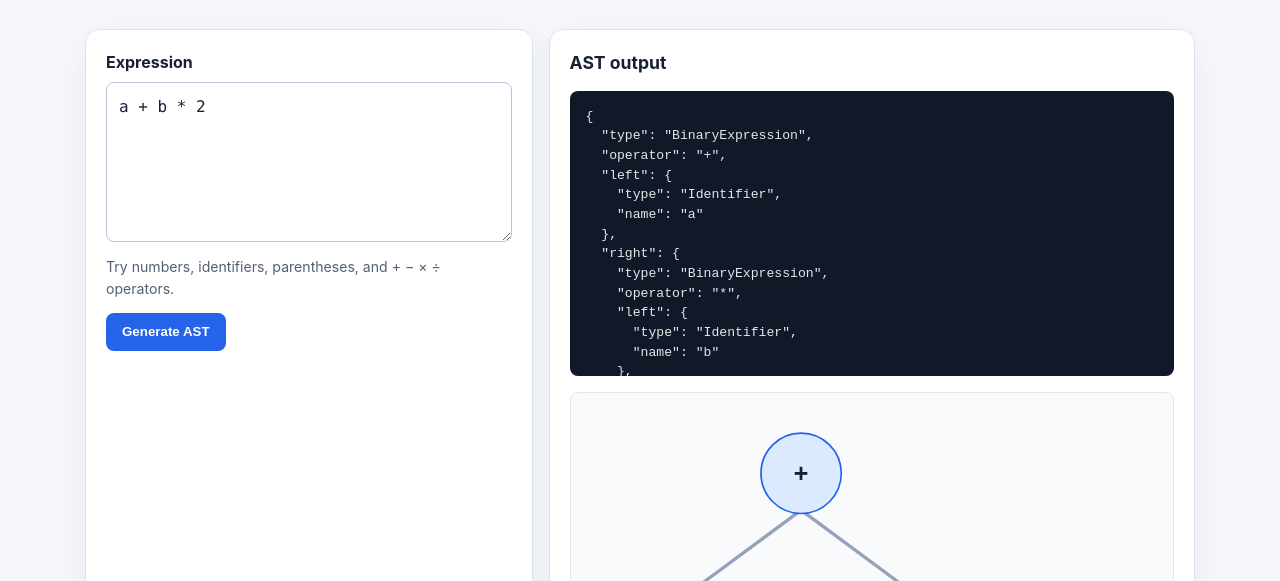
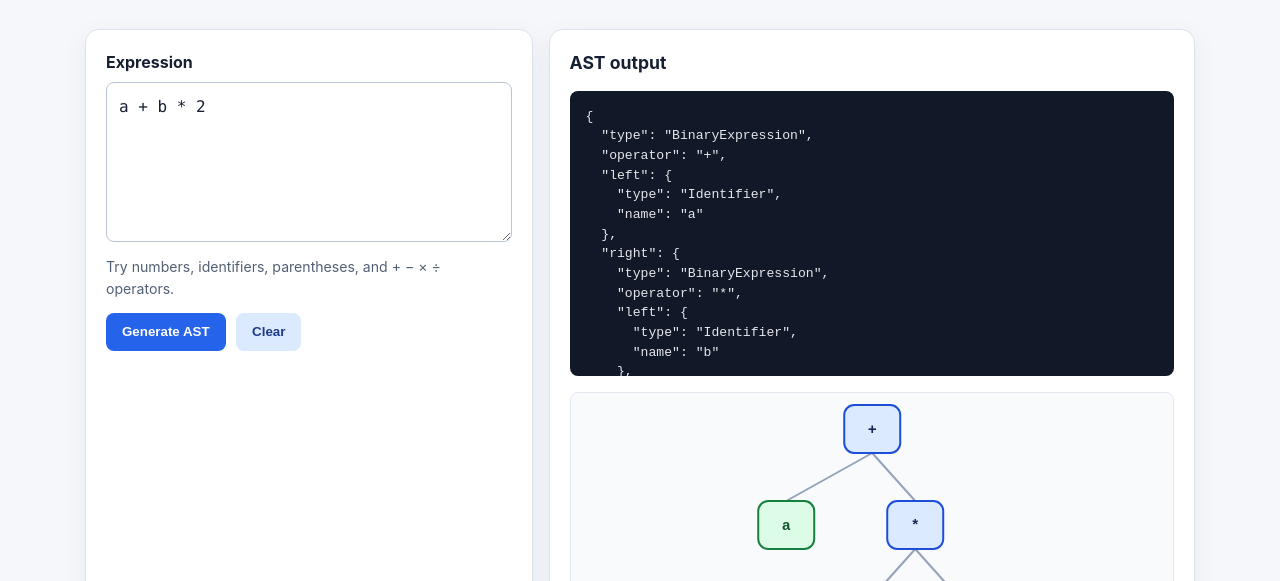
Before and after one commit to Apurba-0001/ParseVision, a website built with Vite: page index.html in a window 1280 px wide. Both pictures are taken after a click on the button "Generate AST". Shown: the part 219-800 px from the top of the page. Built offline with nearby package versions, Linux system fonts and the light colour scheme.

Commit message:
feat: add accessible SVG AST visualizer

```diff
--- a/src/components/editor.js
+++ b/src/components/editor.js
@@ -1,7 +1,8 @@
 export function createEditor(initialValue = 'a + b * 2') {
   const section = document.createElement('section');
   section.className = 'panel editor-panel';
-  section.innerHTML = `<label for="expression">Expression</label><textarea id="expression" spellcheck="false" aria-describedby="expression-help"></textarea><p id="expression-help">Try numbers, identifiers, parentheses, and + − × ÷ operators.</p><button type="button">Generate AST</button>`;
+  section.innerHTML = `<label for="expression">Expression</label><textarea id="expression" spellcheck="false" aria-describedby="expression-help"></textarea><p id="expression-help">Try numbers, identifiers, parentheses, and + − × ÷ operators.</p><div class="editor-actions"><button type="button">Generate AST</button><button class="button-secondary" type="button">Clear</button></div>`;
   section.querySelector('textarea').value = initialValue;
-  return { element: section, input: section.querySelector('textarea'), button: section.querySelector('button') };
+  const [button, clearButton] = section.querySelectorAll('button');
+  return { element: section, input: section.querySelector('textarea'), button, clearButton };
 }
--- a/src/components/outputPanel.js
+++ b/src/components/outputPanel.js
@@ -1,6 +1,6 @@
 export function createOutputPanel() {
   const section = document.createElement('section');
   section.className = 'panel output-panel';
-  section.innerHTML = '<h2>AST output</h2><pre aria-live="polite">Generate an expression to inspect its AST.</pre><svg role="img"></svg>';
+  section.innerHTML = '<h2>AST output</h2><pre aria-live="polite">Generate an expression to inspect its AST.</pre><div class="visualization-scroll"><svg role="img" aria-label="AST visualization area"></svg></div>';
   return { element: section, json: section.querySelector('pre'), svg: section.querySelector('svg') };
 }
--- a/src/main.js
+++ b/src/main.js
@@ -3,7 +3,7 @@ import { createEditor } from './components/editor.js';
 import { createOutputPanel } from './components/outputPanel.js';
 import { createErrorPanel } from './components/errorPanel.js';
 import { parse } from './parser/parser.js';
-import { renderTree } from './visualizer/treeRenderer.js';
+import { renderEmptyTree, renderTree } from './visualizer/treeRenderer.js';
 
 const app = document.querySelector('#app');
 const editor = createEditor(); const output = createOutputPanel(); const errors = createErrorPanel();
@@ -11,9 +11,27 @@ app.innerHTML = '<header><p class="eyebrow">Interactive parsing lab</p><h1>Parse
 const workspace = document.createElement('div'); workspace.className = 'workspace'; workspace.append(editor.element, output.element); app.append(workspace, errors.element);
 
 function generate() {
-  try { const ast = parse(editor.input.value); errors.clear(); output.json.textContent = JSON.stringify(ast, null, 2); renderTree(output.svg, ast); }
-  catch (error) { output.json.textContent = 'No AST generated.'; output.svg.replaceChildren(); errors.show(error.message); }
+  try {
+    const ast = parse(editor.input.value);
+    output.json.textContent = JSON.stringify(ast, null, 2);
+    renderTree(output.svg, ast);
+    errors.clear();
+  } catch (error) {
+    output.json.textContent = 'No AST generated.';
+    renderEmptyTree(output.svg, 'Fix the expression to generate an AST.');
+    errors.show(error.message);
+  }
 }
+
+function clear() {
+  editor.input.value = '';
+  output.json.textContent = 'Enter an expression, then select Generate AST.';
+  renderEmptyTree(output.svg);
+  errors.clear();
+  editor.input.focus();
+}
+
 editor.button.addEventListener('click', generate);
+editor.clearButton.addEventListener('click', clear);
 editor.input.addEventListener('keydown', (event) => { if ((event.ctrlKey || event.metaKey) && event.key === 'Enter') generate(); });
-generate();
+renderEmptyTree(output.svg);
--- a/src/styles/style.css
+++ b/src/styles/style.css
@@ -14,9 +14,15 @@ textarea:focus { outline: 3px solid #bfdbfe; border-color: #2563eb; }
 .editor-panel p { color: #526074; font-size: .88rem; }
 button { border: 0; border-radius: 8px; background: #2563eb; color: white; padding: .72rem 1rem; cursor: pointer; }
 button:hover { background: #1d4ed8; }
+.editor-actions { display: flex; flex-wrap: wrap; gap: .65rem; }
+.button-secondary { color: #1e3a8a; background: #dbeafe; }
+.button-secondary:hover { background: #bfdbfe; }
 pre { min-height: 175px; max-height: 285px; overflow: auto; padding: 1rem; border-radius: 8px; background: #111827; color: #e5e7eb; font-size: .82rem; }
-svg { display: block; width: 100%; min-height: 260px; margin-top: 1rem; background: #f8fafc; border: 1px solid #e2e8f0; border-radius: 8px; }
+.visualization-scroll { overflow-x: auto; margin-top: 1rem; border: 1px solid #e2e8f0; border-radius: 8px; background: #f8fafc; }
+svg { display: block; width: 100%; min-height: 260px; }
 .tree-edge { stroke: #94a3b8; stroke-width: 2; }
-svg text { font: 700 15px ui-monospace, monospace; fill: #172033; }
+.tree-node rect { stroke-width: 2; }
+svg text { font: 700 15px ui-monospace, monospace; }
+.tree-empty-message { fill: #526074; font: 600 16px Inter, ui-sans-serif, system-ui, sans-serif; }
 .error-message { margin: 1rem 0 0; padding: .8rem 1rem; color: #991b1b; background: #fef2f2; border: 1px solid #fecaca; border-radius: 8px; }
 @media (max-width: 760px) { #app { padding-top: 2rem; } .workspace { grid-template-columns: 1fr; } }
--- a/src/visualizer/nodeStyles.js
+++ b/src/visualizer/nodeStyles.js
@@ -1,6 +1,17 @@
+/** Centralized visual tokens for AST nodes. */
 export const NODE_STYLES = Object.freeze({
-  BinaryExpression: { fill: '#dbeafe', stroke: '#2563eb' },
-  UnaryExpression: { fill: '#fef3c7', stroke: '#d97706' },
-  Identifier: { fill: '#dcfce7', stroke: '#16a34a' },
-  Literal: { fill: '#f3e8ff', stroke: '#9333ea' }
+  BinaryExpression: Object.freeze({ fill: '#dbeafe', stroke: '#1d4ed8', text: '#172554' }),
+  UnaryExpression: Object.freeze({ fill: '#fef3c7', stroke: '#b45309', text: '#78350f' }),
+  Identifier: Object.freeze({ fill: '#dcfce7', stroke: '#15803d', text: '#14532d' }),
+  Literal: Object.freeze({ fill: '#f3e8ff', stroke: '#7e22ce', text: '#581c87' })
 });
+
+export const NODE_DIMENSIONS = Object.freeze({
+  height: 48,
+  minWidth: 56,
+  horizontalPadding: 18,
+  cornerRadius: 10,
+  levelGap: 96,
+  siblingGap: 30,
+  margin: 36
+});
--- a/src/visualizer/treeRenderer.js
+++ b/src/visualizer/treeRenderer.js
@@ -1,38 +1,145 @@
-import { NODE_STYLES } from './nodeStyles.js';
+import { NODE_DIMENSIONS, NODE_STYLES } from './nodeStyles.js';
 
-const labelFor = (node) => node.type === 'BinaryExpression' || node.type === 'UnaryExpression' ? node.operator : node.type === 'Identifier' ? node.name : node.raw;
+const SVG_NAMESPACE = 'http://www.w3.org/2000/svg';
+const SUPPORTED_TYPES = new Set(Object.keys(NODE_STYLES));
 
-function layout(node, depth = 0, state = { nextX: 55, entries: [] }) {
-  const children = node.type === 'BinaryExpression' ? [node.left, node.right] : node.type === 'UnaryExpression' ? [node.argument] : [];
-  const childEntries = children.map((child) => layout(child, depth + 1, state));
-  const x = childEntries.length ? childEntries.reduce((sum, child) => sum + child.x, 0) / childEntries.length : state.nextX;
-  if (!childEntries.length) state.nextX += 110;
-  const entry = { node, x, y: 48 + depth * 105, children: childEntries };
-  state.entries.push(entry); return entry;
+function assert(condition, message) {
+  if (!condition) throw new TypeError(message);
 }
 
-/** Render an AST into an SVG element, replacing its current contents. */
-export function renderTree(svg, ast) {
-  svg.replaceChildren();
-  if (!ast) return;
-  const root = layout(ast);
-  const entries = [];
-  const collect = (entry) => { entries.push(entry); entry.children.forEach(collect); };
-  collect(root);
-  const width = Math.max(360, ...entries.map((entry) => entry.x + 55));
-  const height = Math.max(160, ...entries.map((entry) => entry.y + 55));
-  svg.setAttribute('viewBox', `0 0 ${width} ${height}`);
-  svg.setAttribute('aria-label', 'Abstract syntax tree');
-  for (const entry of entries) for (const child of entry.children) {
-    const line = document.createElementNS('http://www.w3.org/2000/svg', 'line');
-    line.setAttribute('x1', entry.x); line.setAttribute('y1', entry.y + 22); line.setAttribute('x2', child.x); line.setAttribute('y2', child.y - 22); line.setAttribute('class', 'tree-edge'); svg.append(line);
+function childrenFor(node) {
+  assert(node !== null && typeof node === 'object', 'An AST node object is required for visualization.');
+  assert(SUPPORTED_TYPES.has(node.type), `Unsupported AST node type "${node.type ?? 'unknown'}".`);
+  if (node.type === 'BinaryExpression') {
+    assert(typeof node.operator === 'string' && node.operator.length > 0, 'BinaryExpression requires an operator label.');
+    return [node.left, node.right];
   }
-  for (const entry of entries) {
-    const style = NODE_STYLES[entry.node.type];
-    const group = document.createElementNS('http://www.w3.org/2000/svg', 'g');
-    const circle = document.createElementNS('http://www.w3.org/2000/svg', 'circle');
-    circle.setAttribute('cx', entry.x); circle.setAttribute('cy', entry.y); circle.setAttribute('r', '24'); circle.setAttribute('fill', style.fill); circle.setAttribute('stroke', style.stroke); group.append(circle);
-    const text = document.createElementNS('http://www.w3.org/2000/svg', 'text');
-    text.setAttribute('x', entry.x); text.setAttribute('y', entry.y + 5); text.setAttribute('text-anchor', 'middle'); text.textContent = labelFor(entry.node); group.append(text); svg.append(group);
+  if (node.type === 'UnaryExpression') {
+    assert(typeof node.operator === 'string' && node.operator.length > 0, 'UnaryExpression requires an operator label.');
+    return [node.argument];
+  }
+  if (node.type === 'Identifier') {
+    assert(typeof node.name === 'string' && node.name.length > 0, 'Identifier requires a name label.');
+    return [];
+  }
+  assert(typeof node.raw === 'string' && node.raw.length > 0, 'Literal requires raw numeric text.');
+  return [];
+}
+
+/** Return the concise text shown for an AST node. */
+export function nodeLabel(node) {
+  childrenFor(node);
+  if (node.type === 'Identifier') return node.name;
+  if (node.type === 'Literal') return node.raw;
+  return node.operator;
+}
+
+function nodeWidth(label) {
+  return Math.max(NODE_DIMENSIONS.minWidth, label.length * 9 + NODE_DIMENSIONS.horizontalPadding * 2);
+}
+
+function buildSubtree(node, depth, path, ancestors) {
+  assert(!ancestors.has(node), 'AST cannot contain a circular node reference.');
+  const nextAncestors = new Set(ancestors);
+  nextAncestors.add(node);
+  const label = nodeLabel(node);
+  const children = childrenFor(node).map((child, index) => buildSubtree(child, depth + 1, `${path}.${index}`, nextAncestors));
+  const childrenWidth = children.reduce((total, child) => total + child.subtreeWidth, 0)
+    + Math.max(0, children.length - 1) * NODE_DIMENSIONS.siblingGap;
+  return { id: path, type: node.type, label, depth, width: nodeWidth(label), subtreeWidth: Math.max(nodeWidth(label), childrenWidth), children };
+}
+
+function assignPositions(subtree, left, nodes, edges) {
+  const x = left + subtree.subtreeWidth / 2;
+  const y = NODE_DIMENSIONS.margin + subtree.depth * NODE_DIMENSIONS.levelGap;
+  nodes.push({ id: subtree.id, type: subtree.type, label: subtree.label, x, y, width: subtree.width, height: NODE_DIMENSIONS.height });
+  const childrenWidth = subtree.children.reduce((total, child) => total + child.subtreeWidth, 0)
+    + Math.max(0, subtree.children.length - 1) * NODE_DIMENSIONS.siblingGap;
+  let childLeft = left + (subtree.subtreeWidth - childrenWidth) / 2;
+  for (const child of subtree.children) {
+    edges.push({ from: subtree.id, to: child.id });
+    assignPositions(child, childLeft, nodes, edges);
+    childLeft += child.subtreeWidth + NODE_DIMENSIONS.siblingGap;
   }
 }
+
+/** Calculate deterministic top-down positions without using the DOM. */
+export function layoutAst(ast) {
+  const root = buildSubtree(ast, 0, 'root', new Set());
+  const nodes = [];
+  const edges = [];
+  assignPositions(root, NODE_DIMENSIONS.margin, nodes, edges);
+  const maximumDepth = Math.max(...nodes.map((node) => Math.round((node.y - NODE_DIMENSIONS.margin) / NODE_DIMENSIONS.levelGap)));
+  return { nodes, edges, width: Math.ceil(root.subtreeWidth + NODE_DIMENSIONS.margin * 2), height: NODE_DIMENSIONS.margin * 2 + NODE_DIMENSIONS.height + maximumDepth * NODE_DIMENSIONS.levelGap };
+}
+
+function createSvgElement(svg, name) {
+  return (svg.ownerDocument ?? document).createElementNS(SVG_NAMESPACE, name);
+}
+
+function prepareSvg(svg, width, height, label) {
+  assert(svg && typeof svg.replaceChildren === 'function' && typeof svg.setAttribute === 'function', 'A target SVG element is required.');
+  svg.replaceChildren();
+  svg.setAttribute('viewBox', `0 0 ${width} ${height}`);
+  svg.setAttribute('role', 'img');
+  svg.setAttribute('aria-label', label);
+  svg.setAttribute('width', String(width));
+  svg.setAttribute('height', String(height));
+  svg.style.minWidth = `${width}px`;
+}
+
+/** Render a visible, accessible empty state in a target SVG. */
+export function renderEmptyTree(svg, message = 'Enter an expression and select Generate AST to view its tree.') {
+  prepareSvg(svg, 480, 180, 'AST visualization is empty');
+  const text = createSvgElement(svg, 'text');
+  text.setAttribute('class', 'tree-empty-message');
+  text.setAttribute('x', '240');
+  text.setAttribute('y', '92');
+  text.setAttribute('text-anchor', 'middle');
+  text.textContent = message;
+  svg.append(text);
+}
+
+/** Render an AST as an accessible SVG node-link tree, replacing prior content. */
+export function renderTree(svg, ast) {
+  const layout = layoutAst(ast);
+  prepareSvg(svg, layout.width, layout.height, 'Abstract syntax tree visualization');
+  const title = createSvgElement(svg, 'title');
+  title.textContent = 'Abstract syntax tree visualization';
+  svg.append(title);
+  const byId = new Map(layout.nodes.map((node) => [node.id, node]));
+  for (const edge of layout.edges) {
+    const parent = byId.get(edge.from);
+    const child = byId.get(edge.to);
+    const line = createSvgElement(svg, 'line');
+    line.setAttribute('class', 'tree-edge');
+    line.setAttribute('x1', String(parent.x));
+    line.setAttribute('y1', String(parent.y + parent.height / 2));
+    line.setAttribute('x2', String(child.x));
+    line.setAttribute('y2', String(child.y - child.height / 2));
+    svg.append(line);
+  }
+  for (const node of layout.nodes) {
+    const style = NODE_STYLES[node.type];
+    const group = createSvgElement(svg, 'g');
+    group.setAttribute('class', `tree-node tree-node--${node.type}`);
+    group.setAttribute('data-node-type', node.type);
+    const rectangle = createSvgElement(svg, 'rect');
+    rectangle.setAttribute('x', String(node.x - node.width / 2));
+    rectangle.setAttribute('y', String(node.y - node.height / 2));
+    rectangle.setAttribute('width', String(node.width));
+    rectangle.setAttribute('height', String(node.height));
+    rectangle.setAttribute('rx', String(NODE_DIMENSIONS.cornerRadius));
+    rectangle.setAttribute('fill', style.fill);
+    rectangle.setAttribute('stroke', style.stroke);
+    group.append(rectangle);
+    const text = createSvgElement(svg, 'text');
+    text.setAttribute('x', String(node.x));
+    text.setAttribute('y', String(node.y + 5));
+    text.setAttribute('text-anchor', 'middle');
+    text.setAttribute('fill', style.text);
+    text.textContent = node.label;
+    group.append(text);
+    svg.append(group);
+  }
+}
```
Also changed, not shown: BUILD_GUIDE.md (+2 -2 lines), LOG.md (+22 -0 lines), PROJECT_CONTEXT.md (+1 -1 lines), tests/visualizer.test.js (added, +61 -0 lines), README.md.
